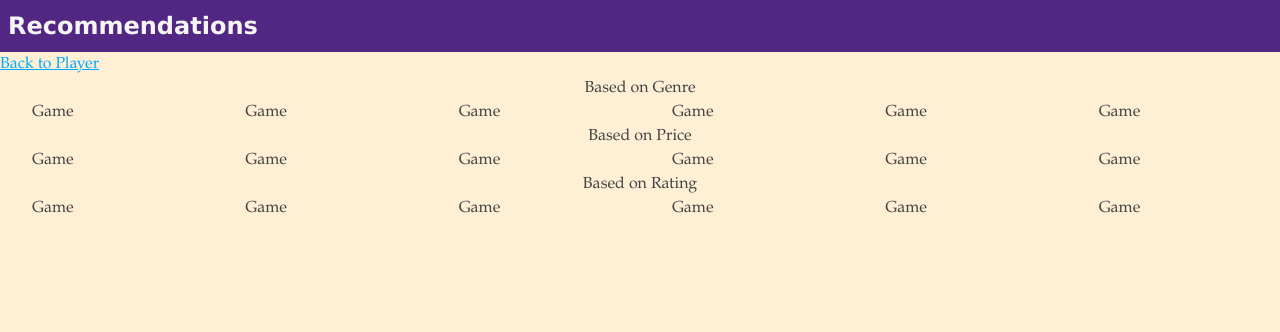
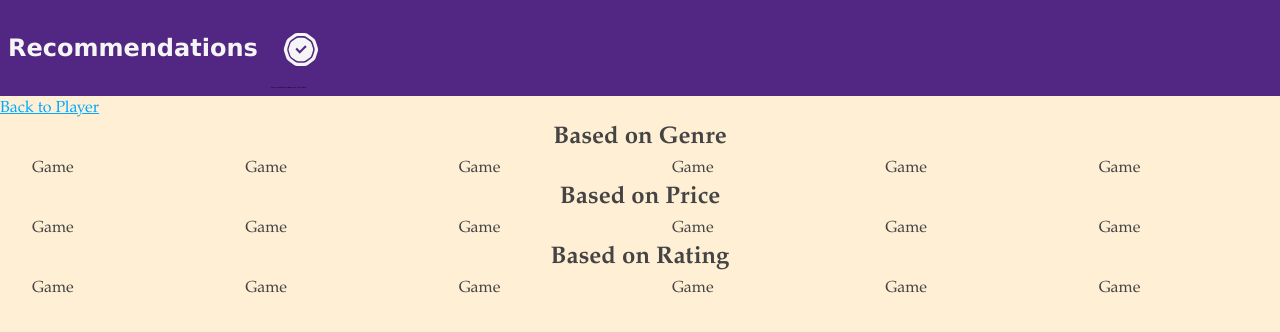
Before and after one commit to JefferNg/GameStatistics, a website: page packages/proto/public/Recommendation.html in a window 1280 px wide. Drawn offline with Linux system fonts and the light colour scheme.

Commit message:
updated recommend page

```diff
--- a/packages/proto/public/Recommendation.html
+++ b/packages/proto/public/Recommendation.html
@@ -7,10 +7,15 @@
     <link rel="stylesheet" href="styles/tokens.css" />
   </head>
   <body>
-    <header><h1>Recommendations</h1></header>
+    <header id="rec-head">
+      <h1>Recommendations</h1>
+      <svg class="icon" id="rec-icon">
+        <use href="./icons/game.svg#icon-rec" />
+      </svg>
+    </header>
     <a href="./index.html">Back to Player</a>
     <dl>
-      <dt>Based on Genre</dt>
+      <dt><h2>Based on Genre</h2></dt>
       <div class="game-layout">
         <dd>Game</dd>
         <dd>Game</dd>
@@ -19,7 +24,7 @@
         <dd>Game</dd>
         <dd>Game</dd>
       </div>
-      <dt>Based on Price</dt>
+      <dt><h2>Based on Price</h2></dt>
       <div class="game-layout">
         <dd>Game</dd>
         <dd>Game</dd>
@@ -28,7 +33,7 @@
         <dd>Game</dd>
         <dd>Game</dd>
       </div>
-      <dt>Based on Rating</dt>
+      <dt><h2>Based on Rating</h2></dt>
       <div class="game-layout">
         <dd>Game</dd>
         <dd>Game</dd>
--- a/packages/proto/public/styles/recommendation.css
+++ b/packages/proto/public/styles/recommendation.css
@@ -6,3 +6,10 @@ dl {
 dd {
   padding-left: 2em;
 }
+#rec-head {
+  justify-content: flex-start;
+}
+#rec-icon {
+  width: var(--svg-icon-size-med);
+  height: var(--svg-icon-size-med);
+}
--- a/packages/proto/public/styles/tokens.css
+++ b/packages/proto/public/styles/tokens.css
@@ -11,4 +11,5 @@
   --color-link: #0af;
 
   --svg-icon-size-small: 2em;
+  --svg-icon-size-med: 5em;
 }
```
